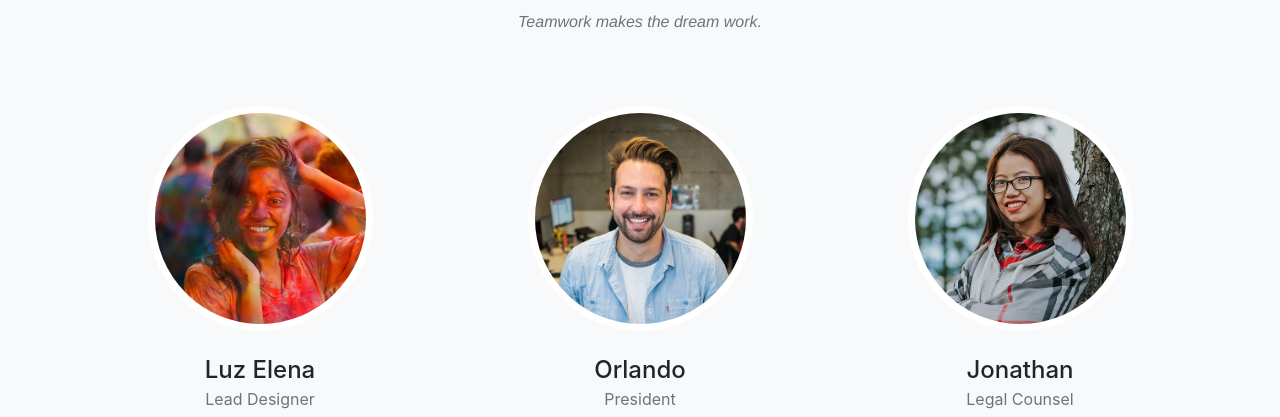
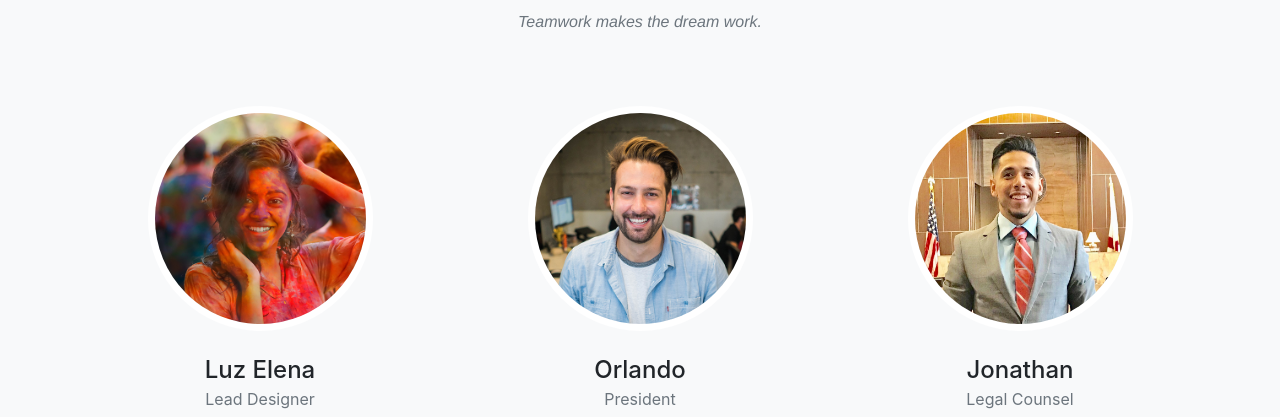
Before and after one commit to StevieIsmagic/JoanStekelSite, a website with bundled scripts: page index.html in a window 1280 px wide. Shown: the part 1735-2152 px from the top of the page. Built offline with nearby package versions, Linux system fonts and the light colour scheme; a web font is replaced by a local one.

Commit message:
add jon asset + test

```diff
--- a/index.html
+++ b/index.html
@@ -193,7 +193,7 @@
           </div>
           <div class="col-sm-4">
             <div class="team-member">
-              <img class="mx-auto rounded-circle" src="img/team/3.jpg" alt="">
+              <img class="mx-auto rounded-circle" src="img/team/jon.jpg" alt="">
               <h4>Jonathan</h4>
               <p class="text-muted">Legal Counsel</p>
               <ul class="list-inline social-buttons">
```
Also changed, not shown: img/team/jon.jpg (added).
